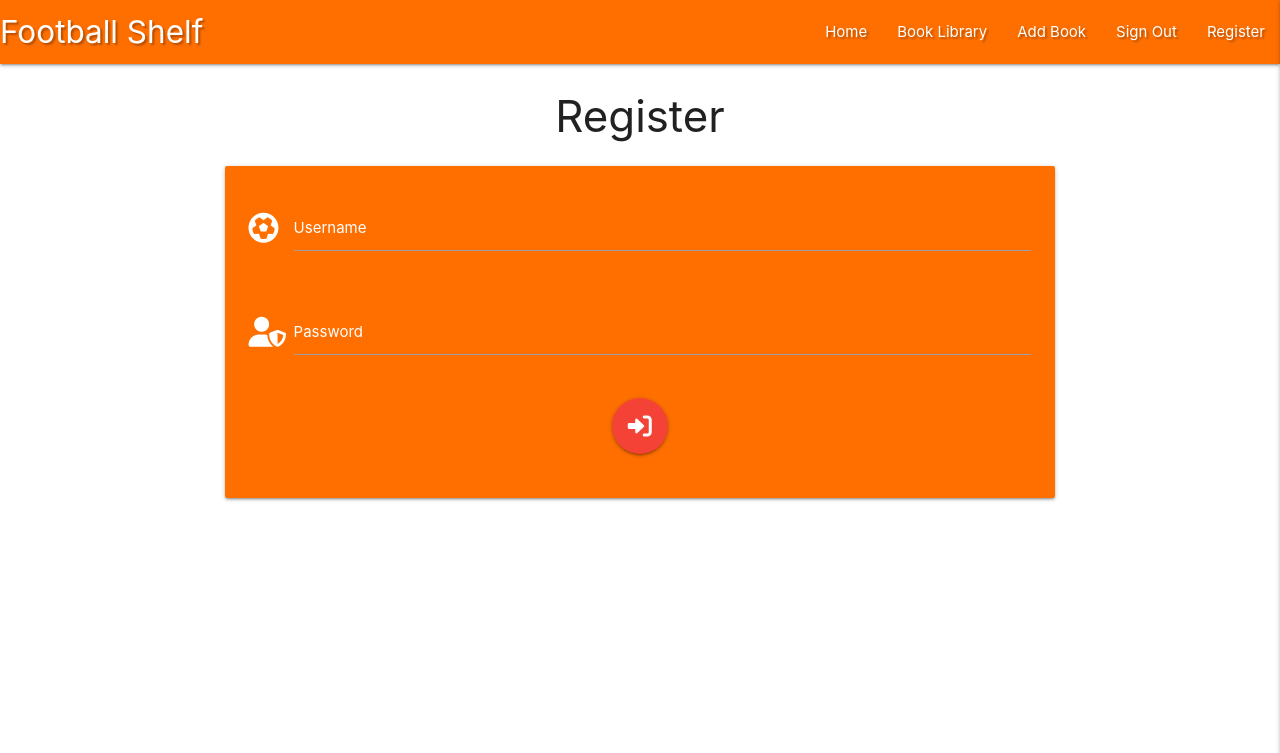
After one commit to Elippsis007/football_shelf_m3, a Flask app: page /register in a window 1280 px wide. The commit adds this page. Shown: the top 753 px of the page. Run offline with Flask 2, Linux system fonts and the light colour scheme; some libraries are stand-ins or nearby versions.

Commit message:
added register template

```diff
--- a/app.py
+++ b/app.py
@@ -9,6 +9,8 @@ from flask_pymongo import PyMongo
 # MongoDB stores its data in a JSON-like format called BSON.
 # In order to find documents from MongoDB I need to be able to render the ObjectId
 from bson.objectid import ObjectId
+# Importing security helpers
+from werkzeug.security import generate_password_hash, check_password_hash
 if os.path.exists("env.py"):
     import env
 
@@ -31,8 +33,13 @@ mongo = PyMongo(app) # (app) is the Flask object referenced above
 def index():
     return render_template("index.html")
 
+
+# Building registration function
+@app.route("/register", methods=["GET", "POST"])
+def register():
+    return render_template("register.html")
+
 # Telling the app how and where to run the application
-
 if __name__ == "__main__":
     app.run(host=os.environ.get("IP"),
             port=int(os.environ.get("PORT")),
--- a/static/css/style.css
+++ b/static/css/style.css
@@ -1,3 +1,27 @@
 .text-shadow {
     text-shadow: 2px 2px 2px rgba(0, 0, 0, 0.3);
 }
+
+/* label color */
+.input-field label {
+    color: rgb(255, 255, 255);
+  }
+  /* label focus color */
+  .input-field input[type=text]:focus + label {
+    color: rgb(255, 255, 255);
+  }
+  /* label underline focus color */
+  .input-field input[type=text]:focus {
+    border-bottom: 1px solid #000;
+    box-shadow: 0 1px 0 0 #000;
+  }
+  /* valid color */
+  .input-field input[type=text].valid {
+    border-bottom: 1px solid #000;
+    box-shadow: 0 1px 0 0 #000;
+  }
+  /* invalid color */
+  .input-field input[type=text].invalid {
+    border-bottom: 1px solid #000;
+    box-shadow: 0 1px 0 0 #000;
+  }
--- a/static/js/script.js
+++ b/static/js/script.js
@@ -1,3 +1,4 @@
 $(document).ready(function () {
     $('.sidenav').sidenav({edge: "right"});
+    $('.fixed-action-btn').floatingActionButton();
   });
--- a/templates/base.html
+++ b/templates/base.html
@@ -20,23 +20,25 @@
         <!-- Dropdown Structure -->
         <nav>
             <div class="nav-wrapper text-shadow amber darken-4">
-                <a href="{{url_for('index')}}" class="brand-logo center">Football Shelf</a>
+                <a href="{{ url_for('index') }}" class="brand-logo">Football Shelf</a>
                 <a href="#" data-target="mobile-demo" class="sidenav-trigger right"><i class="fas fa-chevron-circle-down"></i></a>
                 <ul class="right hide-on-med-and-down">
-                    <li><a href="{{url_for('index')}}">Home</a></li>
+                    <li><a href="{{ url_for('index') }}">Home</a></li>
                     <li><a href="#">Book Library</a></li>
                     <li><a href="#">Add Book</a></li>
                     <li><a href="#">Sign Out</a></li>
+                    <li><a href="{{ url_for('register') }}">Register</a></li>
                 </ul>
             </div>
         </nav>
         <!-- Mobile sidenav -->
         <ul class="sidenav" id="mobile-demo">
             <li><h4 class="center-align text-shadow amber-text text-darken-4">Football Shelf</h4></li>
-            <li><a href="{{url_for('index')}}" class="center-align">Home</a></li>
+            <li><a href="{{ url_for('index') }}" class="center-align">Home</a></li>
             <li><a href="#" class="center-align">Book Library</a></li>
             <li><a href="#" class="center-align">Add Book</a></li>
             <li><a href="#" class="center-align">Sign Out</a></li>
+            <li><a href="{{ url_for('register') }}">Register</a></li>
         </ul>
     </header>
 
--- /dev/null
+++ b/templates/register.html
@@ -0,0 +1,35 @@
+{% extends "base.html" %}
+{% block content %}
+
+    <h3 class="center-align">Register</h3>
+
+    <div class="row">
+        <form class="col s12 m8 offset-m2" method="POST" action="{{ url_for('register') }}">
+            <div class="card-panel amber darken-4">
+                <!-- Username -->
+                <div class="row">
+                    <div class="input-field col s12">
+                        <i class="fas fa-futbol prefix white-text"></i>
+                        <input id="username" name="username" type="text" class="validate">
+                        <label for="username">Username</label>
+                    </div>
+                </div>
+                <!-- Password -->
+                <div class="row">
+                    <div class="input-field col s12">
+                        <i class="fas fa-user-shield prefix white-text"></i>
+                        <input id="password" name="password" type="password" class="validate">
+                        <label for="password">Password</label>
+                    </div>
+                </div>
+                <!-- Register -->
+                <div class="row">
+                    <div class="register-btn center">
+                        <a class="btn-floating btn-large waves-effect waves-light red"><i class="fas fa-sign-in-alt"></i></a>
+                    </div>
+                </div>
+            </div>
+        </form>
+    </div>
+
+{% endblock %}
```
